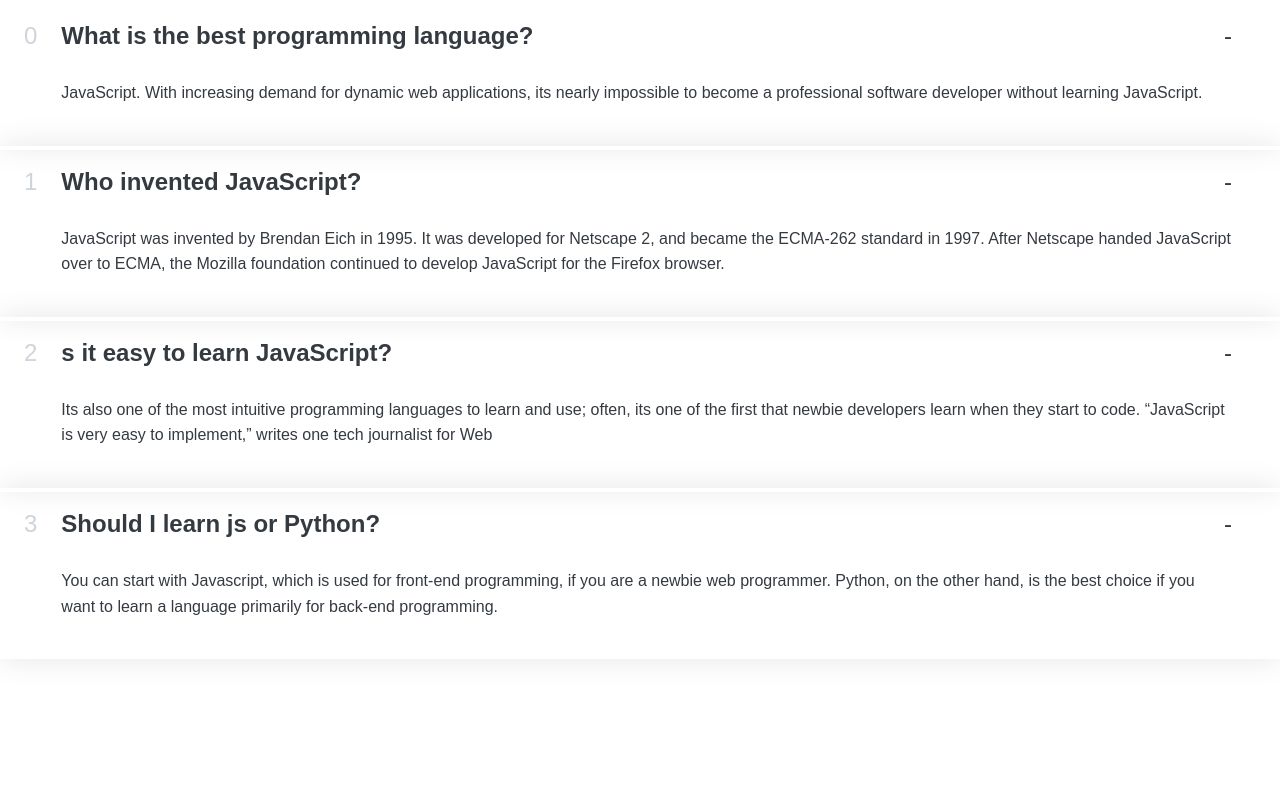
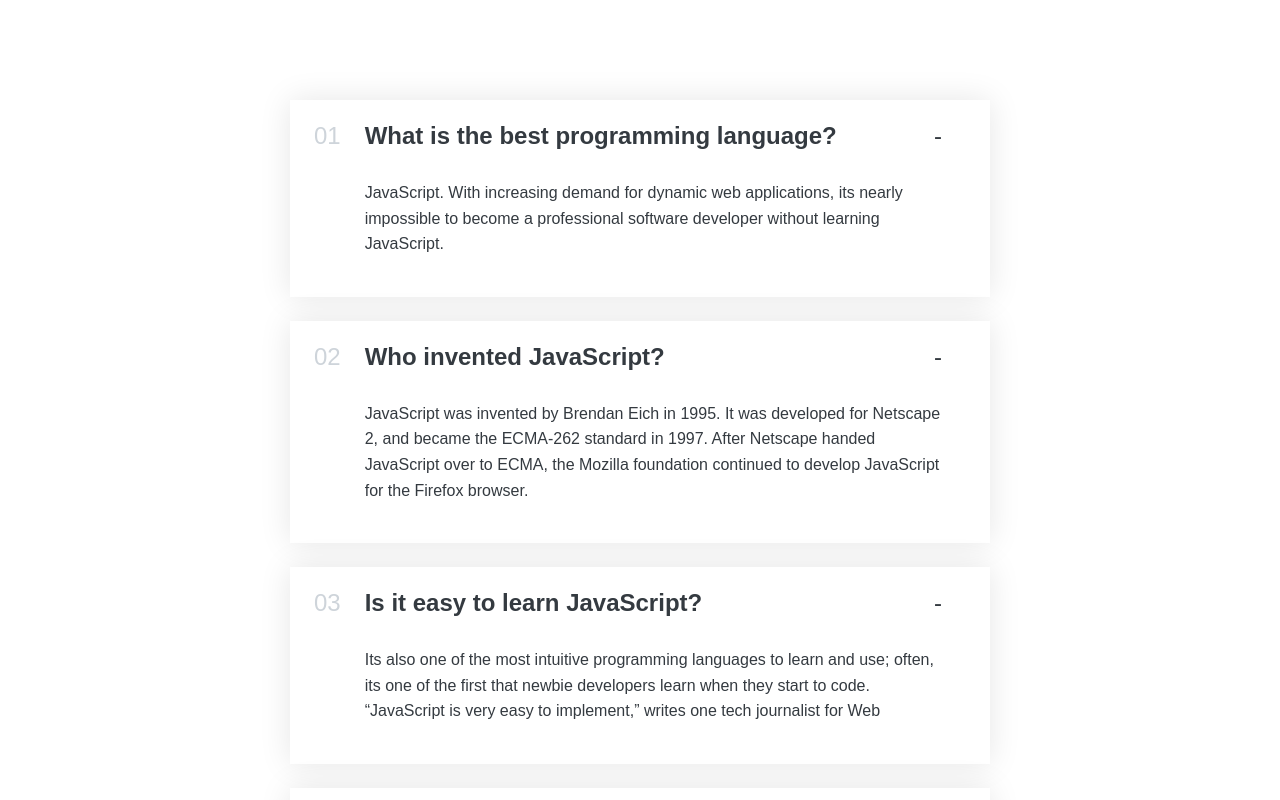
Before and after one commit to mahdi-mey/Accordion-React, a React (Create React App) app: page / in a window 1280 px wide. Shown: the top 800 px of the page. Built offline with nearby package versions, Linux system fonts and the light colour scheme.

Commit message:
updated structure

```diff
--- a/src/App.js
+++ b/src/App.js
@@ -8,7 +8,7 @@
     text: 'JavaScript was invented by Brendan Eich in 1995. It was developed for Netscape 2, and became the ECMA-262 standard in 1997. After Netscape handed JavaScript over to ECMA, the Mozilla foundation continued to develop JavaScript for the Firefox browser.'
   },
   {
-    title: 's it easy to learn JavaScript?',
+    title: 'Is it easy to learn JavaScript?',
     text: 'Its also one of the most intuitive programming languages to learn and use; often, its one of the first that newbie developers learn when they start to code. “JavaScript is very easy to implement,” writes one tech journalist for Web'
   },
   {
@@ -28,7 +28,7 @@
 function Accordion({data}){
   console.log(data);
   return (
-    <div>
+    <div className="accordion">
       {data.map((elmnt, i) => (
         <AccordionItem title={elmnt.title} text={elmnt.text} num={i} />
       ))}
@@ -39,7 +39,7 @@
 function AccordionItem({num, title, text}){
   return(
     <div className="item">
-      <p className="number">{num}</p>
+      <p className="number">{num < 9 ? `0${num + 1}` : num + 1}</p>
       <h2 className="text">{title}</h2>
       <p className="icon"> - </p>
       <div className="content-box">{text}</div>
```
